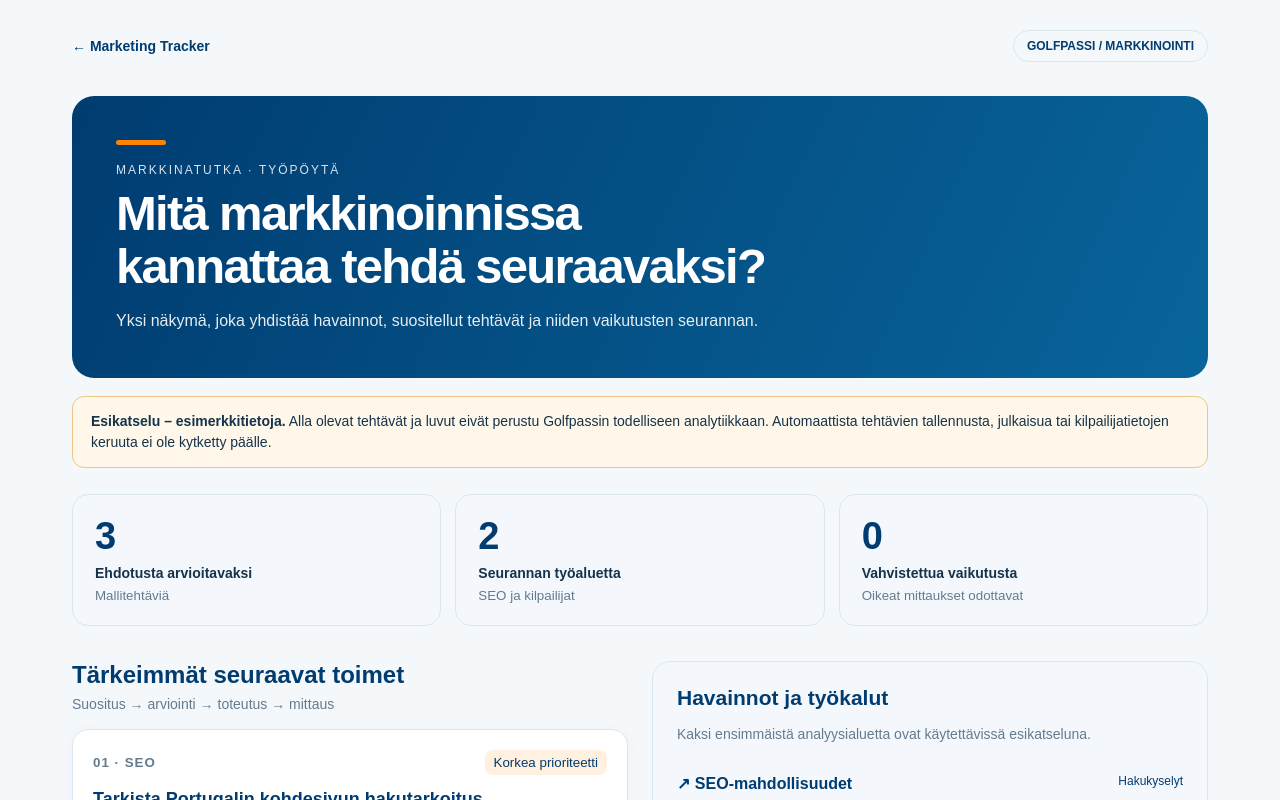
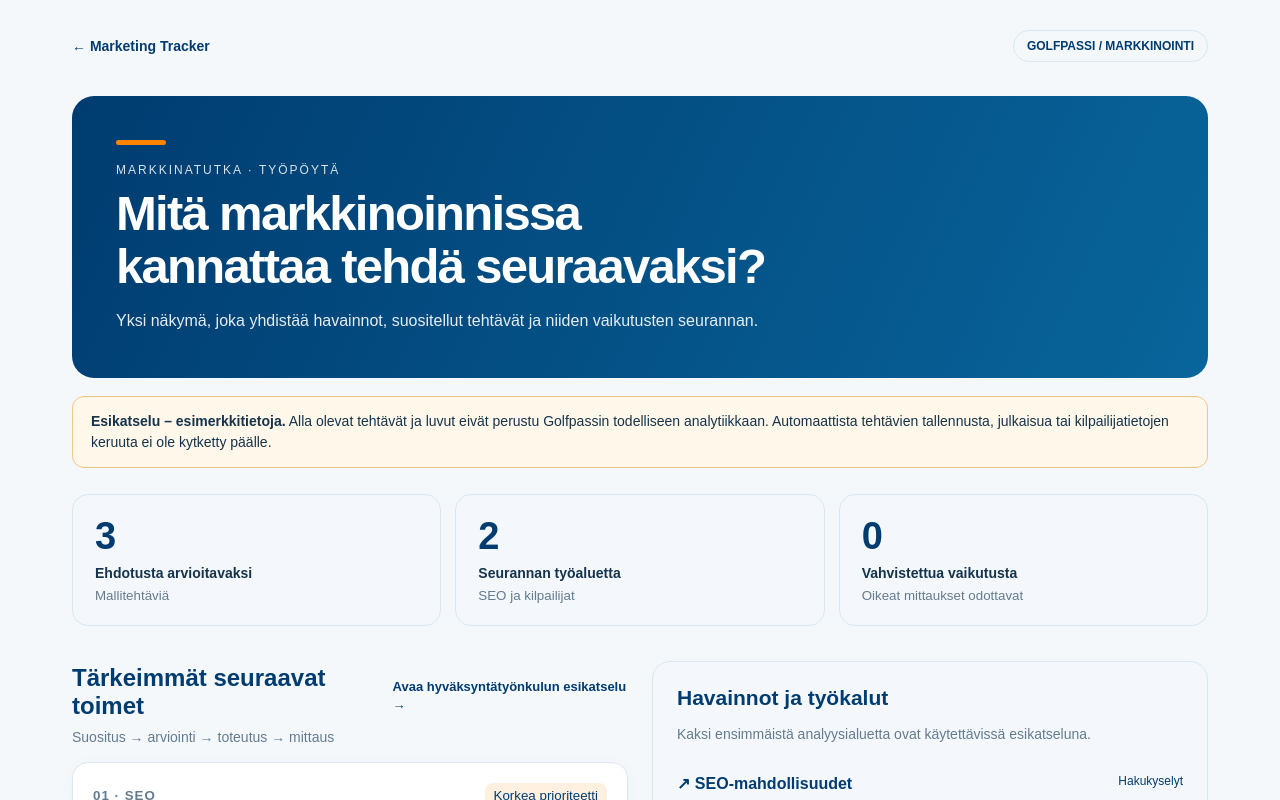
Before and after one commit to skippari-gh/golfpassi-marketing-tracker, a Next.js app: page /markkinatutka in a window 1280 px wide. Shown: the top 800 px of the page. Built offline with nearby package versions, Linux system fonts and the light colour scheme.

Commit message:
Link safe marketing proposal review preview from dashboard

```diff
--- a/app/markkinatutka/page.tsx
+++ b/app/markkinatutka/page.tsx
@@ -39,7 +39,7 @@ export default function MarketIntelligencePreview() {
     <section style={{ display:'grid', gridTemplateColumns:'repeat(auto-fit,minmax(310px,1fr))', gap:24, marginTop:35, alignItems:'start' }}>
       <div>
         <div style={{ display:'flex', justifyContent:'space-between', alignItems:'center', gap:8 }}>
-          <h2 style={{ fontSize:24, color:C.navy, margin:'0 0 7px' }}>Tärkeimmät seuraavat toimet</h2>
+          <h2 style={{ fontSize:24, color:C.navy, margin:'0 0 7px' }}>Tärkeimmät seuraavat toimet</h2><p><Link href="/markkinatutka/tehtavat" style={{fontSize:13,fontWeight:700,color:C.navy}}>Avaa hyväksyntätyönkulun esikatselu →</Link></p>
         </div>
         <p style={{ margin:'0 0 17px', color:C.muted, fontSize:14 }}>Suositus → arviointi → toteutus → mittaus</p>
         <div style={{ display:'grid', gap:12 }}>
```
